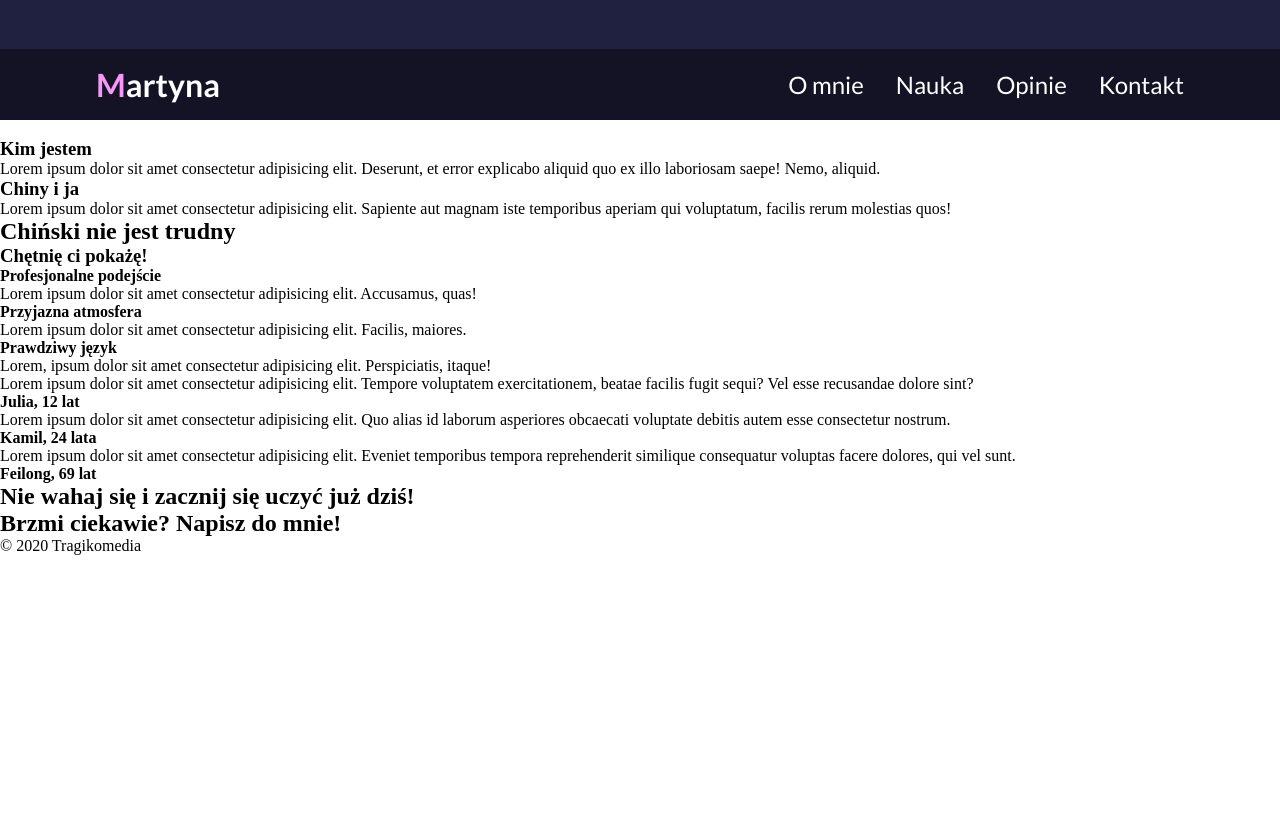
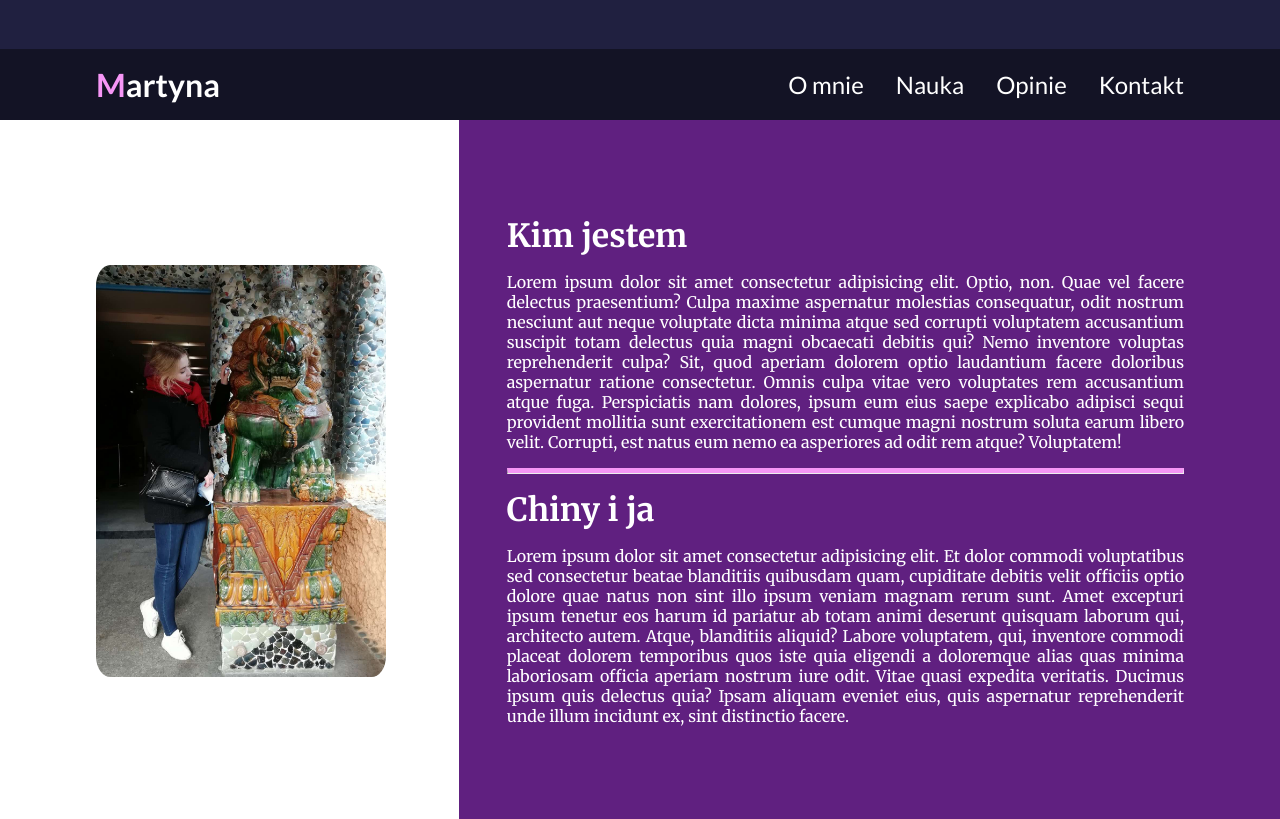
Before and after one commit to Tragikomedia/sqtest, a plain HTML site: page index.html in a window 1280 px wide. Shown: the part 680-1499 px from the top of the page. Before the commit the page ends 1235 px from the top, so only its background shows below. Drawn offline with Linux system fonts and the light colour scheme.

Commit message:
Finished about section's general shape.

```diff
--- a/index.html
+++ b/index.html
@@ -40,20 +40,21 @@
     </section>
 
     <section id="about">
-        <div>
-            <div>
-                <img src="" alt="">
+        <div class="about-div">
+            <div class="about-img-div">
+                <img src="img/about-img.jpg" class="about-image" alt="Picture of me in China" >
             </div>
-            <div>
-                <div>
-                    <h3>Kim jestem</h3>
-                    <p>Lorem ipsum dolor sit amet consectetur adipisicing elit. Deserunt, et error explicabo aliquid quo
-                        ex illo laboriosam saepe! Nemo, aliquid.</p>
-                </div>
-                <div>
-                    <h3>Chiny i ja</h3>
-                    <p>Lorem ipsum dolor sit amet consectetur adipisicing elit. Sapiente aut magnam iste temporibus
-                        aperiam qui voluptatum, facilis rerum molestias quos!</p>
+            <div class="about-content">
+                <div class="about-text">
+                    <article>
+                        <h3>Kim jestem</h3>
+                        <p>Lorem ipsum dolor sit amet consectetur adipisicing elit. Optio, non. Quae vel facere delectus praesentium? Culpa maxime aspernatur molestias consequatur, odit nostrum nesciunt aut neque voluptate dicta minima atque sed corrupti voluptatem accusantium suscipit totam delectus quia magni obcaecati debitis qui? Nemo inventore voluptas reprehenderit culpa? Sit, quod aperiam dolorem optio laudantium facere doloribus aspernatur ratione consectetur. Omnis culpa vitae vero voluptates rem accusantium atque fuga. Perspiciatis nam dolores, ipsum eum eius saepe explicabo adipisci sequi provident mollitia sunt exercitationem est cumque magni nostrum soluta earum libero velit. Corrupti, est natus eum nemo ea asperiores ad odit rem atque? Voluptatem!</p>
+                    </article>
+                    <hr>
+                    <article>
+                        <h3>Chiny i ja</h3>
+                        <p>Lorem ipsum dolor sit amet consectetur adipisicing elit. Et dolor commodi voluptatibus sed consectetur beatae blanditiis quibusdam quam, cupiditate debitis velit officiis optio dolore quae natus non sint illo ipsum veniam magnam rerum sunt. Amet excepturi ipsum tenetur eos harum id pariatur ab totam animi deserunt quisquam laborum qui, architecto autem. Atque, blanditiis aliquid? Labore voluptatem, qui, inventore commodi placeat dolorem temporibus quos iste quia eligendi a doloremque alias quas minima laboriosam officia aperiam nostrum iure odit. Vitae quasi expedita veritatis. Ducimus ipsum quis delectus quia? Ipsam aliquam eveniet eius, quis aspernatur reprehenderit unde illum incidunt ex, sint distinctio facere.</p>
+                    </article>
                 </div>
             </div>
         </div>
--- a/styles.css
+++ b/styles.css
@@ -4,11 +4,30 @@
     padding: 0;
 }
 
+h1 {
+    font-family: "Lato", Verdana, Geneva, Tahoma, sans-serif;
+    font-size: 5em;
+    font-weight: bold;
+}
+
+h3 {
+    font-family: "Merriweather", Georgia, 'Times New Roman', Times, serif;
+    font-size: 2em;
+}
+
+p {
+    font-family: "Merriweather", Georgia, 'Times New Roman', Times, serif;
+    font-size: 1em;
+    text-align: justify;
+}
+
+/* Intro */
+
 #intro {
     display: flex;
     flex-direction: column;
     justify-content: space-between;
-    height: 100vh;
+    min-height: 100vh;
 }
 
 .intro-arc {
@@ -58,17 +77,6 @@
     z-index: 3;
 }
 
-.intro-text > h1 {
-    font-family: "Lato", Verdana, Geneva, Tahoma, sans-serif;
-    font-size: 5em;
-    font-weight: bold;
-}
-
-.intro-text > h3 {
-    font-family: "Merriweather", Georgia, 'Times New Roman', Times, serif;
-    font-size: 2em;
-}
-
 nav {
     align-items: center;
     background-color: #131325;
@@ -109,3 +117,58 @@ nav > ul > li:hover {
     border: 1em solid #602080;
     border-radius: 100%;
 }
+
+/* About */
+
+#about {
+    background-color: white;
+}
+
+.about-content, .about-img-div {
+    padding-bottom: 6rem;
+    padding-top: 6rem;
+}
+
+.about-content {
+    background-color: #602080;
+    color: white;
+    display: flex;
+    flex: 2;
+    flex-direction: column;
+    padding-right: 6rem;
+}
+
+.about-div {
+    display: flex;
+    flex-direction: row;
+}
+
+#about h3 {
+    margin-bottom: 1rem;
+}
+
+#about hr {
+    border-top: 5px solid #f696f6;
+    margin: 1rem 0;
+}
+
+.about-image {
+    border-radius: 5%;
+    width: 80%;
+}
+
+.about-img-div {
+    display: flex;
+    flex: 1;
+    flex-direction: column;
+    justify-content: center;
+    padding-left: 6rem;
+}
+
+.about-text {
+    display: flex;
+    flex: 1;
+    flex-direction: column;
+    justify-content: space-between;
+    padding-left: 3rem;
+}
```
